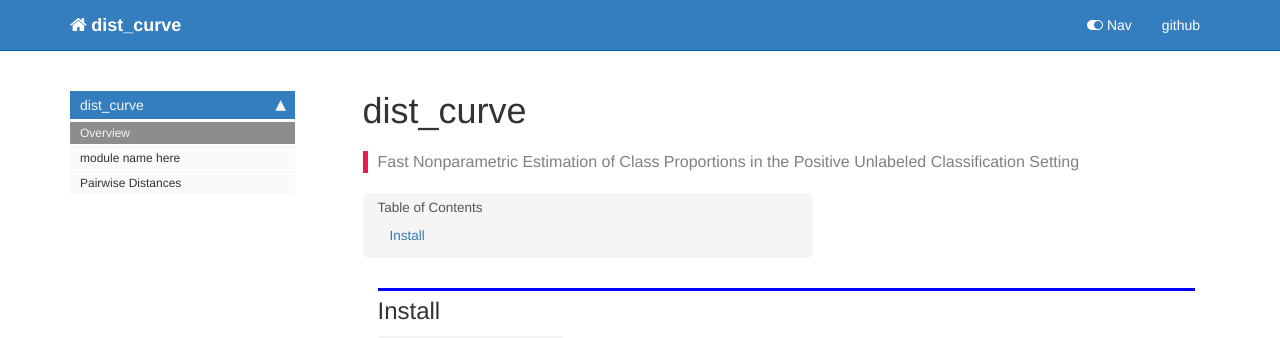
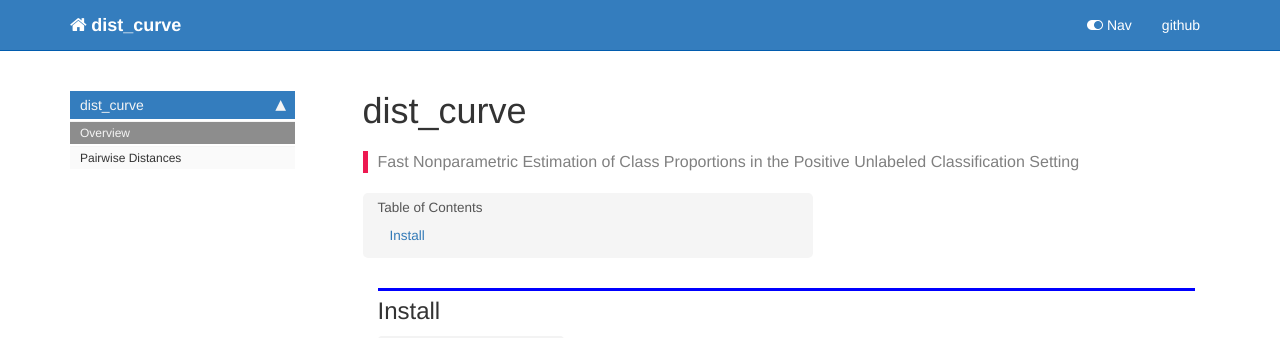
Before and after one commit to Dzeiberg/dist_curve, a Jekyll site: the page built from docs/index.html, in a window 1280 px wide. Shown: the top 338 px of the page. Built offline with Jekyll 4.4.1, drawn with Linux system fonts in a browser that asks for light colours; nearby versions of some CDN libraries; comment, search, counter and statistics services are not loaded.

Commit message:
remove core

```diff
--- a/docs/_data/sidebars/home_sidebar.yml
+++ b/docs/_data/sidebars/home_sidebar.yml
@@ -10,9 +10,6 @@ entries:
       title: Overview
       url: /
     - output: web,pdf
-      title: module name here
-      url: core.html
-    - output: web,pdf
       title: Pairwise Distances
       url: Pairwise_Distance.html
     output: web
--- a/docs/sidebar.json
+++ b/docs/sidebar.json
@@ -1,7 +1,6 @@
 {
   "dist_curve": {
     "Overview": "/",
-    "module name here": "core.html",
     "Pairwise Distances": "Pairwise_Distance.html"
   }
 }
```
Also changed, not shown: 1 other file.
